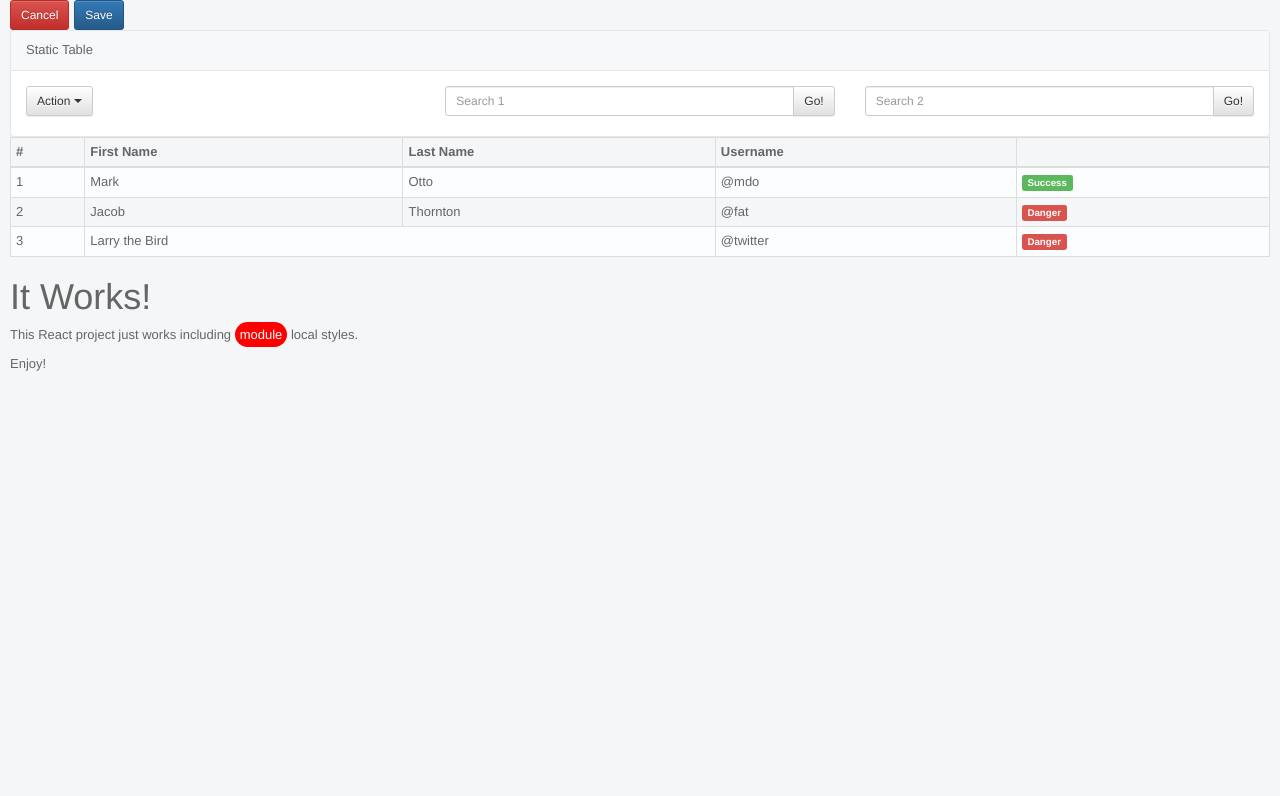
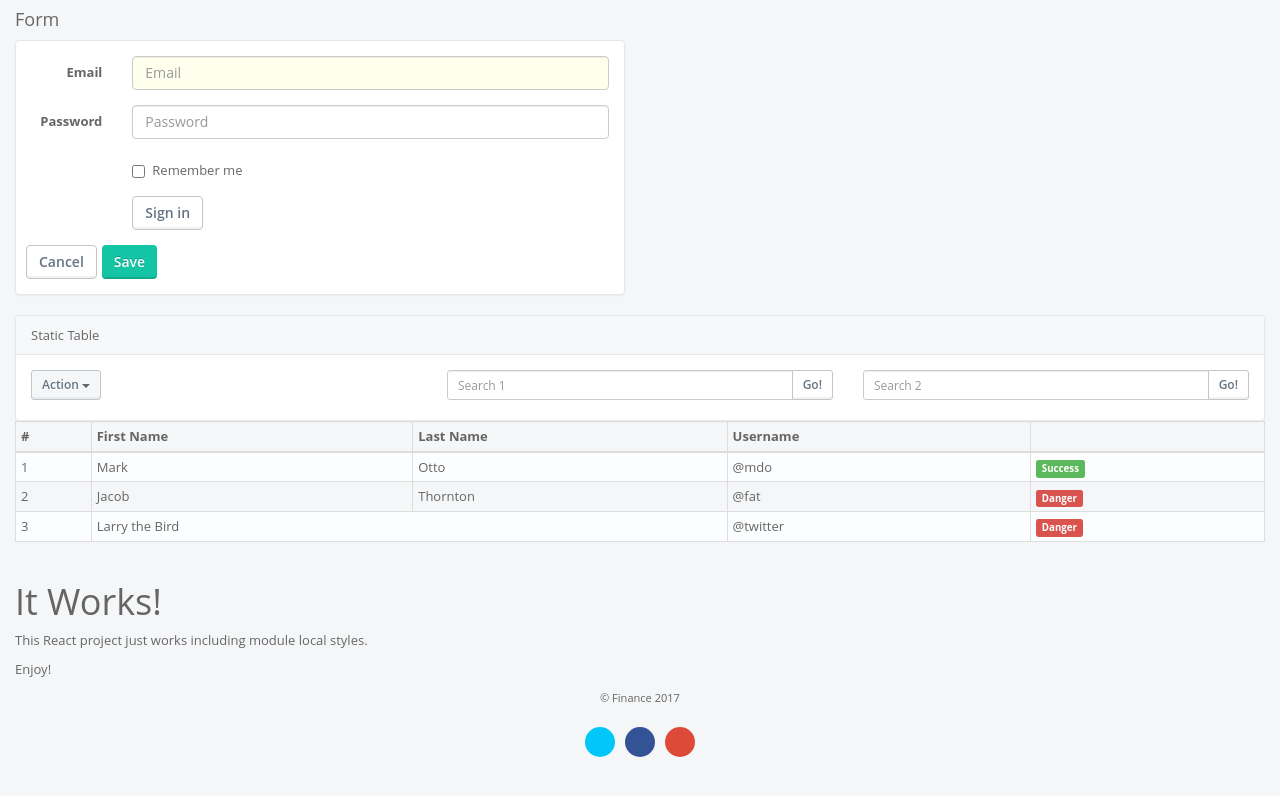
Before and after one commit to levymoreira/xfinances, a React app: page / in a window 1280 px wide. Shown: the top 796 px of the page. Built offline with nearby package versions, Linux system fonts and the light colour scheme.

Commit message:
Tests bootstrap page

```diff
--- a/src/app.jsx
+++ b/src/app.jsx
@@ -1,6 +1,6 @@
 import React from 'react';
 import '../styles/index.scss';
-import { DropdownButton, MenuItem, Label, Table, Button, ButtonToolbar } from 'react-bootstrap';
+import { Form, FormGroup, FormControl, ControlLabel, Checkbox, Col, DropdownButton, MenuItem, Label, Table, Button, ButtonToolbar } from 'react-bootstrap';
 
 export default class App extends React.Component {
 
@@ -9,12 +9,61 @@ export default class App extends React.Component {
 
     return (
       <div>
+
+				<div className="clearfix"> <h4><i className="fa fa-edit"></i>Form</h4> </div>
+
+				<div className="row">
+					<div className="col-sm-6">
+						<section className="panel">
+							<div className="panel-body">
+
+								<Form horizontal>
+									<FormGroup controlId="formHorizontalEmail" className="bg-control">
+										<Col componentClass={ControlLabel} sm={2}>
+											Email
+										</Col>
+										<Col sm={10}>
+											<FormControl className="bg-focus" type="email" placeholder="Email" />
+										</Col>
+									</FormGroup>
+
+									<FormGroup controlId="formHorizontalPassword">
+										<Col componentClass={ControlLabel} sm={2}>
+											Password
+										</Col>
+										<Col sm={10}>
+											<FormControl type="password" placeholder="Password" />
+										</Col>
+									</FormGroup>
+
+									<FormGroup>
+										<Col smOffset={2} sm={10}>
+											<Checkbox>Remember me</Checkbox>
+										</Col>
+									</FormGroup>
+
+									<FormGroup>
+										<Col smOffset={2} sm={10}>
+											<Button className="btn-white" type="submit">
+												Sign in
+											</Button>
+										</Col>
+									</FormGroup>
+
 									<ButtonToolbar>
-					<Button bsSize="small" bsStyle="danger">Cancel</Button>
-					<Button bsSize="small" bsStyle="primary">Save</Button>
+										<Button className="btn-white">Cancel</Button>
+										<Button className="margin-left" bsStyle="primary">Save</Button>
 									</ButtonToolbar>
 
-				<div className="col-lg-12 no-padding">
+								</Form>
+
+							</div>
+						</section>
+					</div>
+				</div>
+
+				<div className="row">
+					<div className="col-lg-12">
 						<section className="panel no-margin-bottom">
 							<header className="panel-heading"> Static Table </header>
 							<div className="panel-body">
@@ -94,10 +143,30 @@ export default class App extends React.Component {
 							</tbody>
 						</Table>
 					</div>
+				</div>
 
 				<h1>It Works!</h1>
         <p>This React project just works including <span className="redBg">module</span> local styles.</p>
         <p>Enjoy!</p>
+
+				<footer id="footer">
+					<div className="text-center padder clearfix">
+						<p>
+							<small>© Finance 2017</small>
+							<br/><br/>
+							<a href="#" className="btn btn-xs btn-circle btn-twitter">
+								<i className="fa fa-twitter"></i>
+							</a>
+							<a href="#" className="btn btn-xs btn-circle btn-facebook">
+								<i className="fa fa-facebook"></i>
+							</a>
+							<a href="#" className="btn btn-xs btn-circle btn-gplus">
+								<i className="fa fa-google-plus"></i>
+							</a>
+						</p>
+					</div>
+				</footer>
+
       </div>
     )
   }
--- a/styles/common/button.scss
+++ b/styles/common/button.scss
@@ -1,6 +1,279 @@
-.redBg {
-  background-color: red;
-  border-radius: 51px;
-  color: white;
-  padding: 5px;
+
+.btn {
+  color: #fff;
+  background: #a7b2be;
+  position: relative;
+  border-width: 0;
+  box-shadow: inset 0 -2px 0 rgba(0,0,0,0.15);
+  font-weight: 600;
+  padding: 7px 12px;
+  transition: background .3s ease-in-out 0s;
 }
+
+.btn:hover,.btn:focus,.btn:active,.btn.active {
+  background: #bac3cc;
+}
+
+.btn.disabled,.btn.disabled:hover,.btn[disabled]:hover,fieldset[disabled] .btn:hover,.btn.disabled:focus,.btn[disabled]:focus,fieldset[disabled] .btn:focus,.btn.disabled:active,.btn[disabled]:active,fieldset[disabled] .btn:active,.btn.disabled.active,.btn[disabled].active,fieldset[disabled] .btn.active {
+  background-color: #c4c9cf;
+  color: #fff;
+}
+
+.btn-white {
+  padding: 6px 12px;
+  box-shadow: inset 0 -2px 0 rgba(0,0,0,0.05);
+  border-width: 1px;
+  border-color: #c3c6c9;
+  color: #657483;
+  background-color: #fff !important;
+}
+
+.btn-white:hover,.btn-white:focus,.btn-white:active,.btn-white.active {
+  border-color: #c3c6c9;
+  color: #657483;
+  background-color: #f7f8f9;
+}
+
+.btn-default {
+  padding: 6px 12px;
+  box-shadow: inset 0 -2px 0 rgba(0,0,0,0.05);
+  border-width: 1px;
+  border-color: #c3c6c9;
+  color: #657483;
+  background-color: #f5f6f7
+}
+
+.btn-default:hover,.btn-default:focus,.btn-default:active,.btn-default.active {
+  border-color: #c3c6c9;
+  color: #657483;
+  background-color: #fafbfc;
+}
+
+.btn-primary,.bg-primary,.btn-primary.btn-circle>i {
+  color: #fff;
+  background-color: #13c4a5
+}
+
+.btn-primary:hover,.btn-primary:focus,.btn-primary:active,.btn-primary.active,.btn-primary.btn-circle:hover>i,.btn.btn-circle:hover>i {
+  color: #fff;
+  background-color: #23d4b5;
+}
+
+.btn-success,.bg-success,.btn-success.btn-circle>i {
+  color: #fff;
+  background-color: #3fcf7f
+}
+
+.btn-success:hover,.btn-success:focus,.btn-success:active,.btn-success.active,.btn-success.btn-circle:hover>i {
+  color: #fff;
+  background-color: #4fdf8f;
+}
+
+.btn-info,.bg-info,.btn-info.btn-circle>i {
+  color: #fff;
+  background-color: #5191d1
+}
+
+.btn-info:hover,.btn-info:focus,.btn-info:active,.btn-info.active,.btn-info.btn-circle:hover>i {
+  color: #fff;
+  background-color: #61a1e1;
+}
+
+.btn-inverse,.bg-inverse,.btn-inverse.btn-circle>i {
+  color: #fff;
+  background-color: #233445
+}
+
+.btn-inverse:hover,.btn-inverse:focus,.btn-inverse:active,.btn-inverse.active,.btn-inverse.btn-circle:hover>i {
+  color: #fff;
+  background-color: #314355;
+}
+
+.btn-warning,.bg-warning,.btn-warning.btn-circle>i {
+  color: #fff;
+  background-color: #f4c414
+}
+
+.btn-warning:hover,.btn-warning:focus,.btn-warning:active,.btn-warning.active,.btn-warning.btn-circle:hover>i {
+  color: #fff;
+  background-color: #f6d616;
+}
+
+.btn-danger,.bg-danger,.btn-danger.btn-circle>i {
+  color: #fff;
+  background-color: #ff5f5f
+}
+
+.btn-danger:hover,.btn-danger:focus,.btn-danger:active,.btn-danger.active,.btn-danger.btn-circle:hover>i {
+  color: #fff;
+  background-color: #ff8585;
+}
+
+.btn-twitter,.btn-twitter.btn-circle>i {
+  color: #fff;
+  background-color: #00c7f7
+}
+
+.btn-twitter:hover,.btn-twitter:focus,.btn-twitter:active,.btn-twitter.active,.btn-twitter.btn-circle:hover>i {
+  color: #fff;
+  background-color: #2fcff6;
+}
+
+.btn-facebook,.btn-facebook.btn-circle>i {
+  color: #fff;
+  background-color: #335397
+}
+
+.btn-facebook:hover,.btn-facebook:focus,.btn-facebook:active,.btn-facebook.active,.btn-facebook.btn-circle:hover>i {
+  color: #fff;
+  background-color: #4264ab;
+}
+
+.btn-gplus,.btn-gplus.btn-circle>i {
+  color: #fff;
+  background-color: #dd4a38
+}
+
+.btn-gplus:hover,.btn-gplus:focus,.btn-gplus:active,.btn-gplus.active,.btn-gplus.btn-circle:hover>i {
+  color: #fff;
+  background-color: #ea5e4d;
+}
+
+.btn-on.active {
+  color: #fff;
+  border: 1px solid #767676;
+  background: #8e9eae
+}
+
+.btn-xs {
+  padding: 4px 5px;
+}
+
+.btn-sm {
+  padding: 6px 10px
+}
+
+.btn-lg {
+  padding: 11px 16px
+}
+
+.btn-white.btn-xs,.btn-default.btn-xs {
+  padding: 3px 6px;
+}
+
+.btn-white.btn-sm,.btn-default.btn-sm {
+  padding: 5px 10px;
+}
+
+.btn-white.btn-lg,.btn-default.btn-lg {
+  padding: 10px 16px;
+}
+
+.btn-white .caret,.btn-default .caret {
+  border-top-color: #656565
+}
+
+.dropup .btn-white .caret,.dropup .btn-default .caret {
+  border-bottom-color: #656565
+}
+
+.btn>i {
+  line-height: 1.428571429;
+}
+
+.btn-xs i {
+  font-size: 9px
+}
+
+.btn.btn-circle,.btn.btn-circle.disabled {
+  padding: 2px 5px;
+  box-shadow: none;
+  border: none;
+  background: transparent;
+  color: #3a5a7a;
+  font-weight: 300;
+  transition: none;
+}
+
+.btn.btn-circle:hover,.btn.btn-circle:active,.btn.btn-circle.active {
+  box-shadow: none;
+  background: transparent;
+}
+
+.btn-circle>i {
+  color: #a5b6c7;
+  background: #e5e9ed;
+  width: 60px;
+  height: 60px;
+  padding: 18px 0;
+  font-size: 24px;
+  border-radius: 50%;
+  display: block;
+  margin: 0 auto;
+  margin-bottom: 6px;
+  line-height: normal;
+  transition: all .3s ease-in-out 0s;
+}
+
+.btn-circle.btn-lg>i {
+  width: 80px;
+  height: 80px;
+  padding: 22px 0;
+  font-size: 36px;
+}
+
+.btn-circle.btn-sm>i {
+  width: 40px;
+  height: 40px;
+  padding: 10px 0;
+  font-size: 20px;
+}
+
+.btn-circle.btn-xs>i {
+  width: 30px;
+  height: 30px;
+  padding: 8px 0;
+  font-size: 14px;
+}
+
+.btn-circle b.badge {
+  position: absolute;
+  right: 5px;
+  top: 2px;
+}
+
+.btn-circle .badge i {
+  margin: 0 -2px
+}
+
+.btn-white.btn-circle>i {
+  color: #a5b6c7;
+  background: #fff
+}
+
+.btn.btn-circle.disabled>i {
+  background: #c4c9cf;
+}
+
+.btn-block {
+  padding-left: 12px;
+  padding-right: 12px
+}
+
+.text-active,.active .text {
+  display: none !important;
+}
+
+.active .text-active {
+  display: inline-block !important;
+}
+
+.btn-link,.btn-link:hover,.btn-link:focus,.btn-link:active,.btn-link.active {
+  border: none;
+  background-color: transparent;
+  background-image: none;
+  -webkit-box-shadow: none;
+  box-shadow: none;
+  text-decoration: none;
+  color: #3a5a7a
+}
--- a/styles/main.scss
+++ b/styles/main.scss
@@ -32,9 +32,15 @@ body {
 }
 
 .main.padder {
-  padding: 0 10px;
+  padding: 0 15px;
 }
 
+@media screen and (max-width: 767px) {
+  .row [class*="col-"] {
+    padding-left: 10px;
+    padding-right: 10px;
+  }
+}
 .no-padding {
   padding: 0;
 }
@@ -46,3 +52,23 @@ body {
 .no-margin-bottom {
   margin-bottom: 0;
 }
+
+body, h1, h2, h3, h4, h5, h6, .h1, .h2, .h3, .h4, .h5, .h6 {
+  font-family: 'Open Sans',"HelveticaNeue","Helvetica Neue",Helvetica,Arial,sans-serif
+}
+
+.bg-focus {
+  background: #ffffee !important;
+}
+
+#formHorizontalEmail {
+  background: #ffffee !important;
+}
+
+.btn-toolbar .btn {
+  margin-left : 0;
+}
+
+.margin-left {
+  margin-left: 5px!important;
+}
```
Lines whose indentation alone changed are shown as unchanged.
